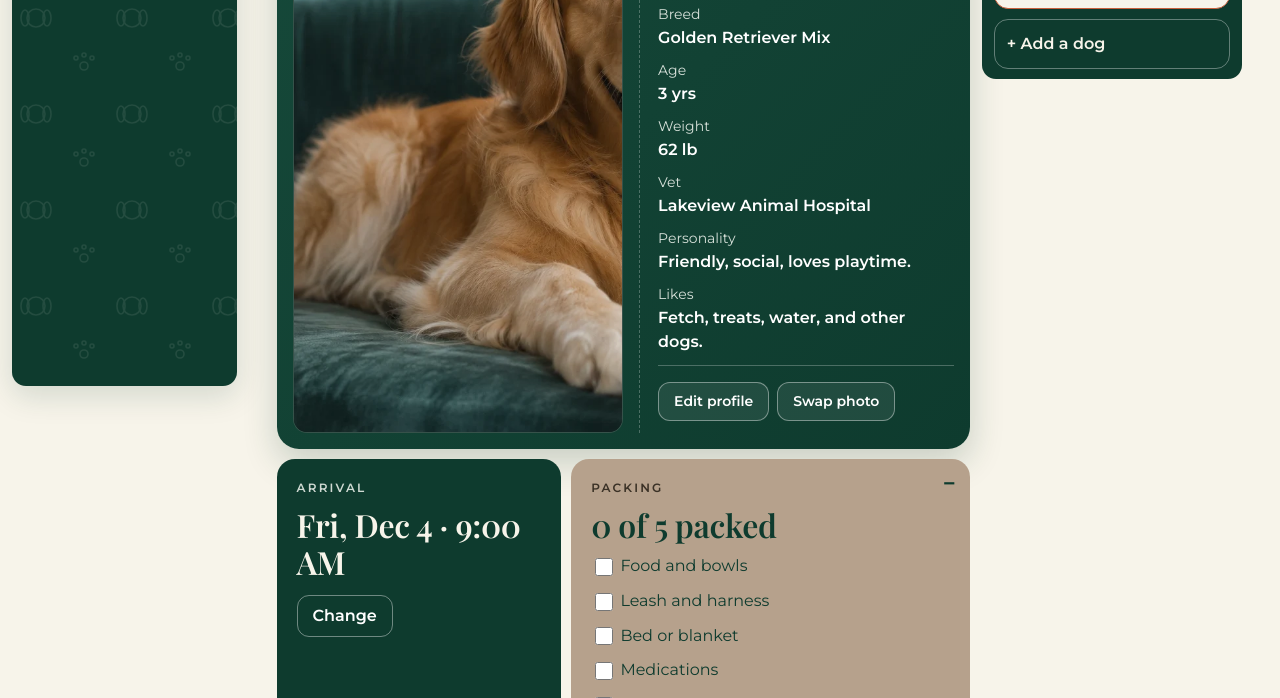
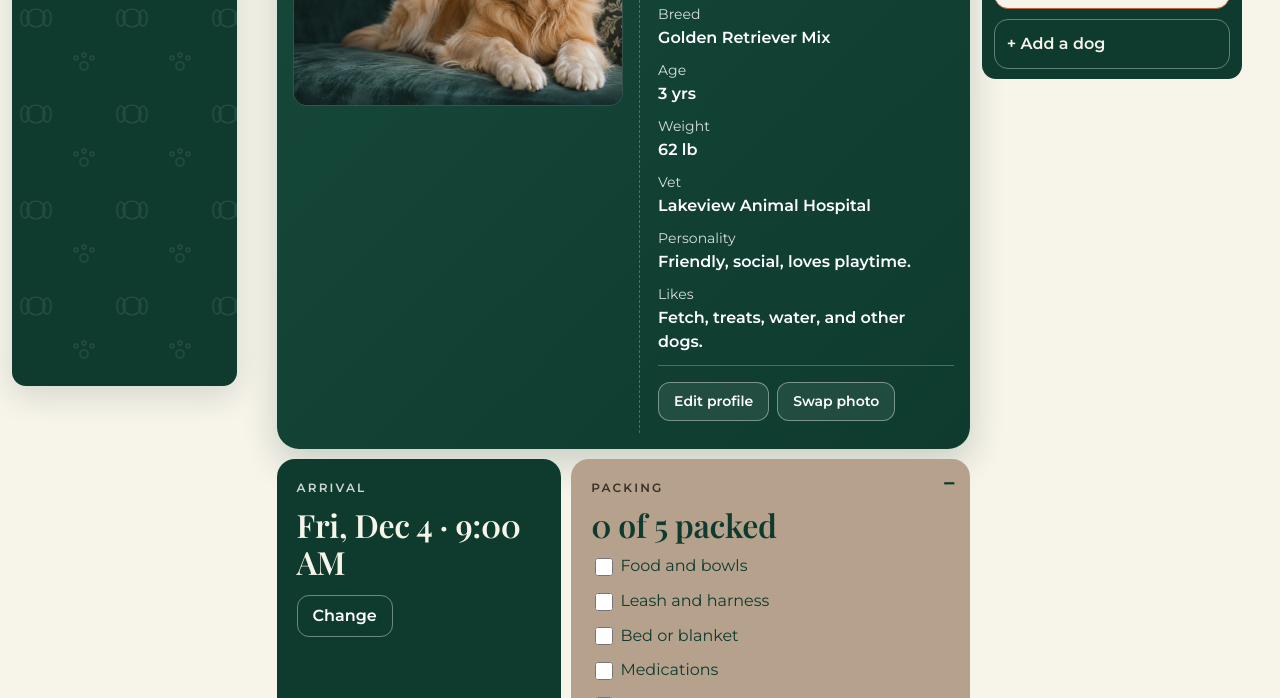
Before and after one commit to marcoscuellar/DOGSITTER, a plain HTML site: page dist/index.html in a window 1280 px wide. Shown: the part 402-1100 px from the top of the page. Drawn offline with nearby package versions, Linux system fonts and the light colour scheme.

Commit message:
Badge photo keeps natural 3:2 shape so faces are not cropped
Co-Authored-By: Claude Sonnet 5.5 <noreply@anthropic.com>
Claude-Session: https://claude.ai/code/session_01RNDgBGkhaUpNfn331g8T7g

```diff
--- a/dist/style.css
+++ b/dist/style.css
@@ -236,3 +236,5 @@ body[data-view=owner] .visit strong{font-family:var(--serif);font-size:20px;lett
 .stay-grid .arrival button{margin-top:10px;background:transparent;border-color:#ffffff66;color:#fff}
 .pass-photo{position:relative}
 .pass-photo>img:not(.art){position:absolute;inset:0;width:100%;height:100%;max-height:none;min-height:0;object-fit:cover}
+.pass-photo{aspect-ratio:3/2;min-height:0;height:auto;align-self:start}
+@media(max-width:1059px){.pass-photo{height:auto}}
```
